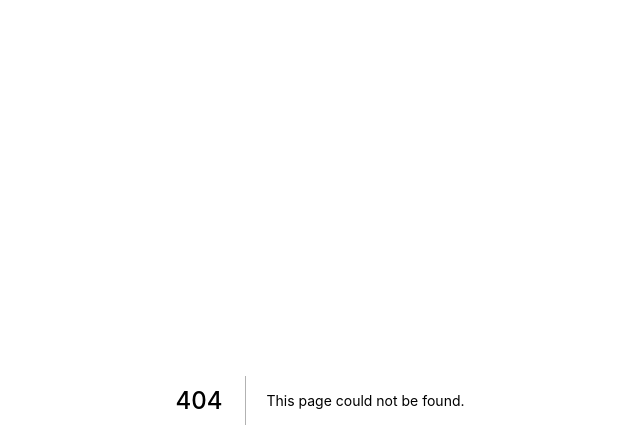
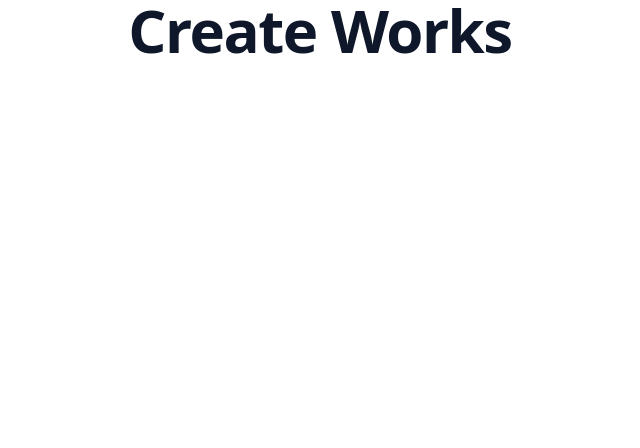
Before and after one commit to vchho/terrier, a Next.js app: page /create in a window 1280 px wide. Before the commit this address had no page. Shown: the top 448 px of the page, without its empty margins (320-960 px from the left). Built offline with nearby package versions, Linux system fonts and the light colour scheme.

Commit message:
Added create page

```diff
--- /dev/null
+++ b/src/pages/create.tsx
@@ -0,0 +1,43 @@
+import type { InferGetServerSidePropsType, NextPage } from "next";
+import Head from "next/head";
+import Image from "next/image";
+import { prisma } from "../utils/prisma";
+
+type Thread = {
+  id: string;
+  title: string;
+  content: string;
+  createdAt: string;
+};
+
+// export async function getServerSideProps() {
+//   const threads = await prisma.thread.findMany();
+//   return {
+//     props: {
+//       threads: JSON.parse(JSON.stringify(threads)) as Thread[],
+//     },
+//   };
+// }
+
+const CreateThread = () =>
+  //   props: InferGetServerSidePropsType<typeof getServerSideProps>
+  {
+    //   console.log(props.threads);
+    return (
+      <>
+        <h1 className="text-slate-900 font-extrabold text-4xl sm:text-5xl lg:text-6xl tracking-tight text-center">
+          Create Works
+        </h1>
+        <div>
+          {/* {props.threads.map((thread) => (
+          <div key={thread.id}>
+            <h2>{thread.title}</h2>
+            <p>{thread.content}</p>
+          </div>
+        ))} */}
+        </div>
+      </>
+    );
+  };
+
+export default CreateThread;
--- a/src/pages/index.tsx
+++ b/src/pages/index.tsx
@@ -1,7 +1,8 @@
-import type { InferGetServerSidePropsType, NextPage } from 'next';
-import Head from 'next/head';
-import Image from 'next/image';
-import { prisma } from '../utils/prisma';
+import type { InferGetServerSidePropsType, NextPage } from "next";
+import Head from "next/head";
+import Image from "next/image";
+import Link from "next/link";
+import { prisma } from "../utils/prisma";
 
 type Thread = {
   id: string;
@@ -29,6 +30,9 @@ const Home = (
       <h1 className="text-slate-900 font-extrabold text-4xl sm:text-5xl lg:text-6xl tracking-tight text-center">
         Tailwind Works
       </h1>
+      <Link href="/create">
+        <a className="bg-gray-300 rounded text-gray-800 p-4">Create A Thread</a>
+      </Link>
       <div>
         {props.threads.map((thread) => (
           <div key={thread.id}>
```
